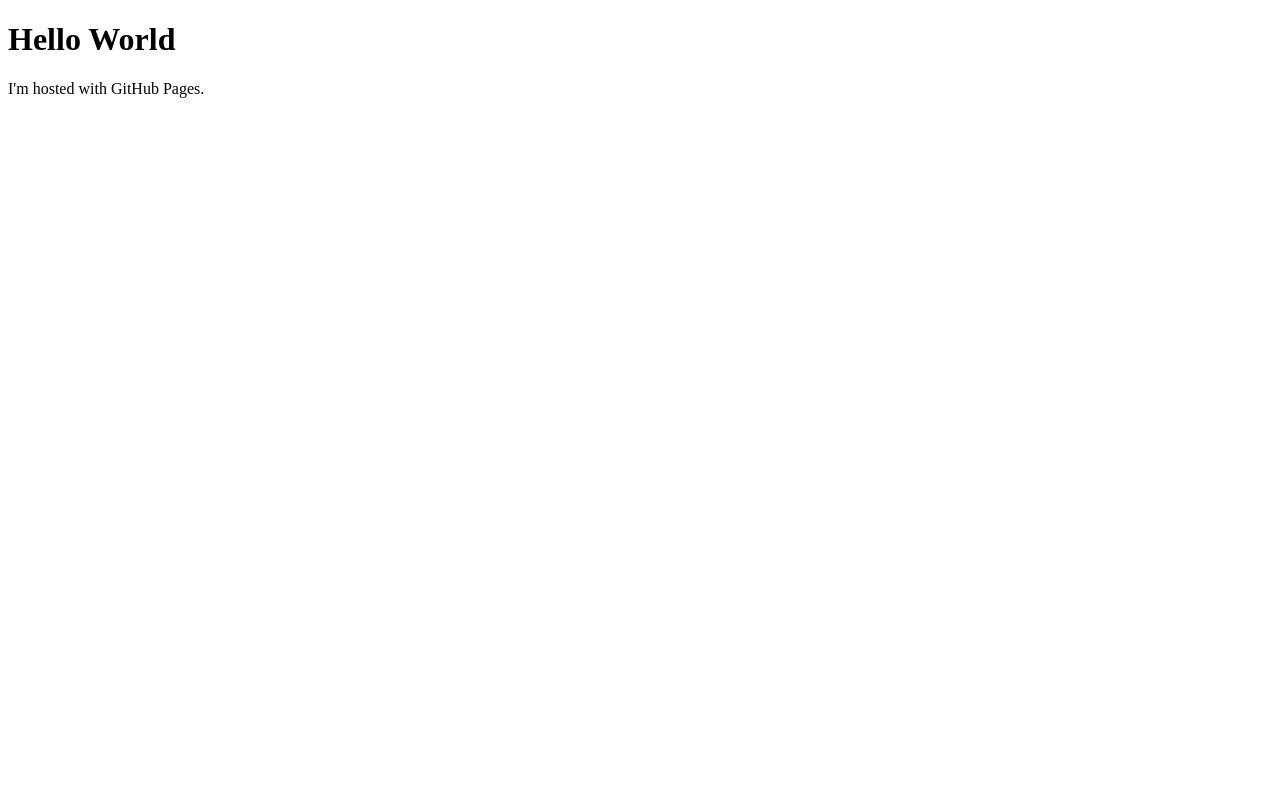
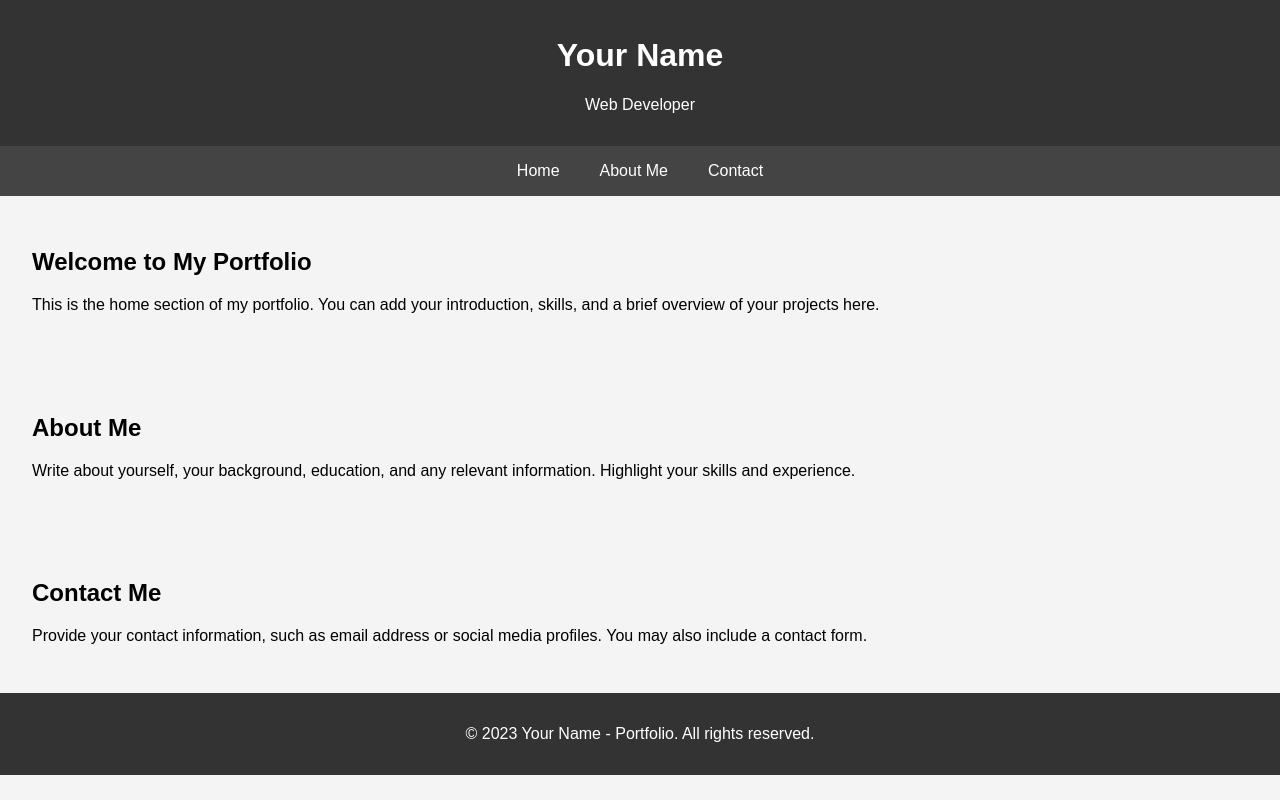
Before and after one commit to iBeyondDev/iBeyondDev.github.io, a plain HTML site: page index.html in a window 1280 px wide. Drawn offline with Linux system fonts and the light colour scheme.

Commit message:
Update index.html

```diff
--- a/index.html
+++ b/index.html
@@ -1,7 +1,88 @@
 <!DOCTYPE html>
-<html>
+<html lang="en">
+<head>
+    <meta charset="UTF-8">
+    <meta name="viewport" content="width=device-width, initial-scale=1.0">
+    <title>Your Name - Portfolio</title>
+    <style>
+        body {
+            font-family: Arial, sans-serif;
+            margin: 0;
+            padding: 0;
+            box-sizing: border-box;
+            background-color: #f4f4f4;
+        }
+
+        header {
+            background-color: #333;
+            color: #fff;
+            text-align: center;
+            padding: 1em 0;
+        }
+
+        nav {
+            display: flex;
+            justify-content: center;
+            background-color: #444;
+            padding: 0.5em 0;
+        }
+
+        nav a {
+            color: #fff;
+            text-decoration: none;
+            padding: 0.5em 1em;
+            margin: 0 0.25em;
+            border-radius: 4px;
+            transition: background-color 0.3s ease;
+        }
+
+        nav a:hover {
+            background-color: #555;
+        }
+
+        section {
+            padding: 2em;
+        }
+
+        footer {
+            background-color: #333;
+            color: #fff;
+            text-align: center;
+            padding: 1em 0;
+        }
+    </style>
+</head>
 <body>
-<h1>Hello World</h1>
-<p>I'm hosted with GitHub Pages.</p>
+
+    <header>
+        <h1>Your Name</h1>
+        <p>Web Developer</p>
+    </header>
+
+    <nav>
+        <a href="#home">Home</a>
+        <a href="#about">About Me</a>
+        <a href="#contact">Contact</a>
+    </nav>
+
+    <section id="home">
+        <h2>Welcome to My Portfolio</h2>
+        <p>This is the home section of my portfolio. You can add your introduction, skills, and a brief overview of your projects here.</p>
+    </section>
+
+    <section id="about">
+        <h2>About Me</h2>
+        <p>Write about yourself, your background, education, and any relevant information. Highlight your skills and experience.</p>
+    </section>
+
+    <section id="contact">
+        <h2>Contact Me</h2>
+        <p>Provide your contact information, such as email address or social media profiles. You may also include a contact form.</p>
+    </section>
+
+    <footer>
+        <p>&copy; 2023 Your Name - Portfolio. All rights reserved.</p>
+    </footer>
+
 </body>
 </html>
```
